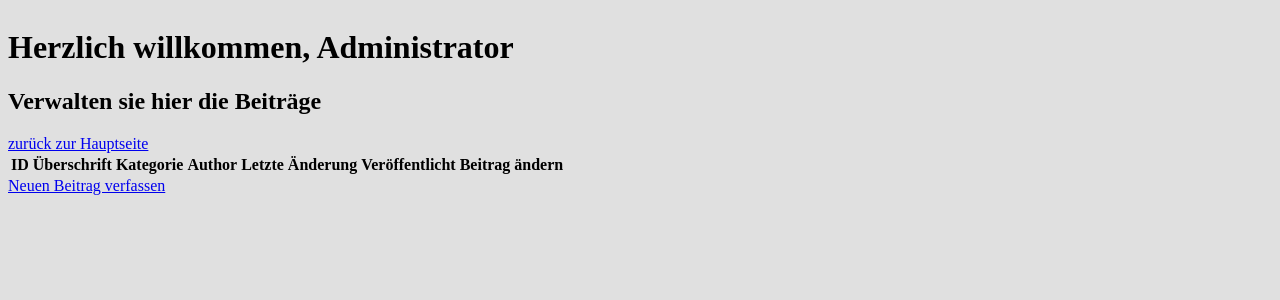
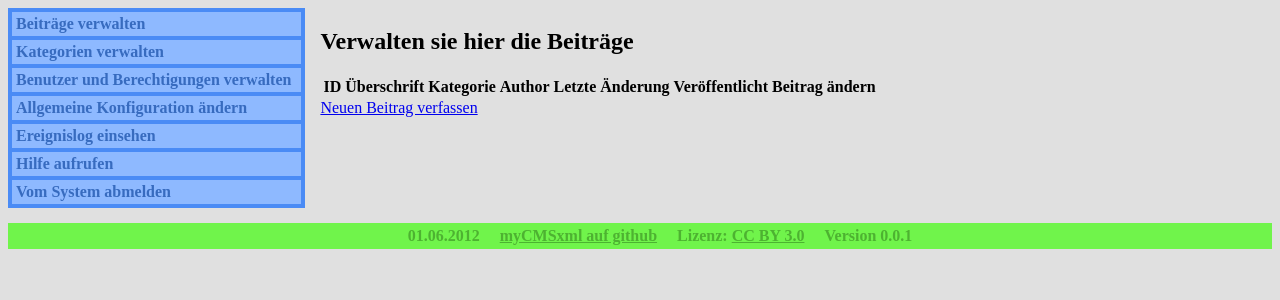
Before and after one commit to MichaBe/myCMSxml, a PHP site: page /cms/management/beitraege/ in a window 1280 px wide. Shown: the top 300 px of the page. Run offline with PHP 8.4, Linux system fonts and the light colour scheme; the visitor is signed in with stand-in values (Sample User, id 1); data comes from the database, SQL or seed files in the repository; lists and menus that the app fills with data are empty.

Commit message:
Backend & Management
Standardisieren des Footers in eigener Datei
Anpassen des Beiträge-Index an das Style
Änderungen am Stylesheet für das cms
kl. Anpassung der Readme-Datei

```diff
--- /dev/null
+++ b/cms/backend/formanagement/getfooter.php
@@ -0,0 +1,13 @@
+<?php
+	echo '<div class="footer">';
+	echo '<ul>';
+
+	$currentConfig = $myADBConnector->getKonfiguration();
+
+	echo '<li>'.date("d.m.Y", time()).'</li>';
+	echo '<li><a href="https://github.com/MichaBe/myCMSxml" target="_blank">myCMSxml auf github</a></li>';
+	echo '<li>Lizenz: <a rel="license" href="http://creativecommons.org/licenses/by/3.0/" target="_blank">CC BY 3.0</a></li>';
+	echo '<li>Version '.$currentConfig[0]['Kversion'].'</li>';
+	echo '</ul>';
+	echo '</div>';
+?>
--- a/cms/management/beitraege/index.php
+++ b/cms/management/beitraege/index.php
@@ -25,11 +25,19 @@
 	</head>
 	<body>
 		<div class="wrapper">
+			<div class="navigation">
+				<ul>
 					<?php
-				echo '<h1>Herzlich willkommen, '.$currentUser[0]['Uname'].'</h1>';
+						for($i = 1; $i < count($currentRights); $i++) {
+							if($currentRights[$i]['Xvalue'] == 1)
+								echo '<li><a href="../'.$currentRights[$i]['Rshort'].'/">'.$currentRights[$i]['Rtopic'].'</a></li>';
+						}
+						echo '<li><a href="../logout.php">Vom System abmelden</a></li>';
 					?>
+				</ul>
+			</div>
+			<div class="inhalt">
 				<h2>Verwalten sie hier die Beitr&#228;ge</h2>
-			<a href="../">zur&#252;ck zur Hauptseite</a>
 				<?php
 					$alleBeitraege = $myADBConnector->getAllBeitraege();
 
@@ -58,6 +66,8 @@
 					echo '<a href="Smask.php">Neuen Beitrag verfassen</a>';
 				?>
 			</div>
+			<?php include('../../backend/formanagement/getfooter.php'); ?>
+		</div>
 	</body>
 	<?php
 		unset($myADBConnector);
--- a/cms/management/cms.css
+++ b/cms/management/cms.css
@@ -10,16 +10,19 @@ body {
 .navigation {
 	background-color: #4A8BF5;
 	float: left;
+	margin-bottom: 15px;
 }
 .navigation ul {
 	padding: 0px;
-	margin-top: 0px;
+	margin: 0px;
 	list-style-type: none;
 }
 .navigation li {
-	margin: 3px;
+	margin: 4px;
 	padding-left: 4px;
 	padding-right: 10px;
+	padding-top: 3px;
+	padding-bottom: 3px;
 	background-color: #8EB9FF;
 }
 .navigation li:hover {
@@ -34,20 +37,24 @@ body {
 }
 .inhalt {
 	float: left;
-	margin-left: 2%;
+	margin-left: 15px;
+	margin-bottom: 15px;
 }
 
 .footer {
+	text-align: center;
 	padding: 0px;
+	padding-top: 4px;
+	padding-bottom: 4px;
 	margin-top: 15px;
 	clear: both;
 	font-weight: bold;
-	color: #53BC36;
+	color: #4DB231;
 	background-color: #70F44B;
 }
 .footer a {
 	font-weight: bold;
-	color: #53BC36;
+	color: #4DB231;
 }
 .footer ul {
 	margin: 0px;
```
Also changed, not shown: cms/management/index.php (+1 -13 lines), readme.md. Lines whose indentation alone changed are shown as unchanged.
